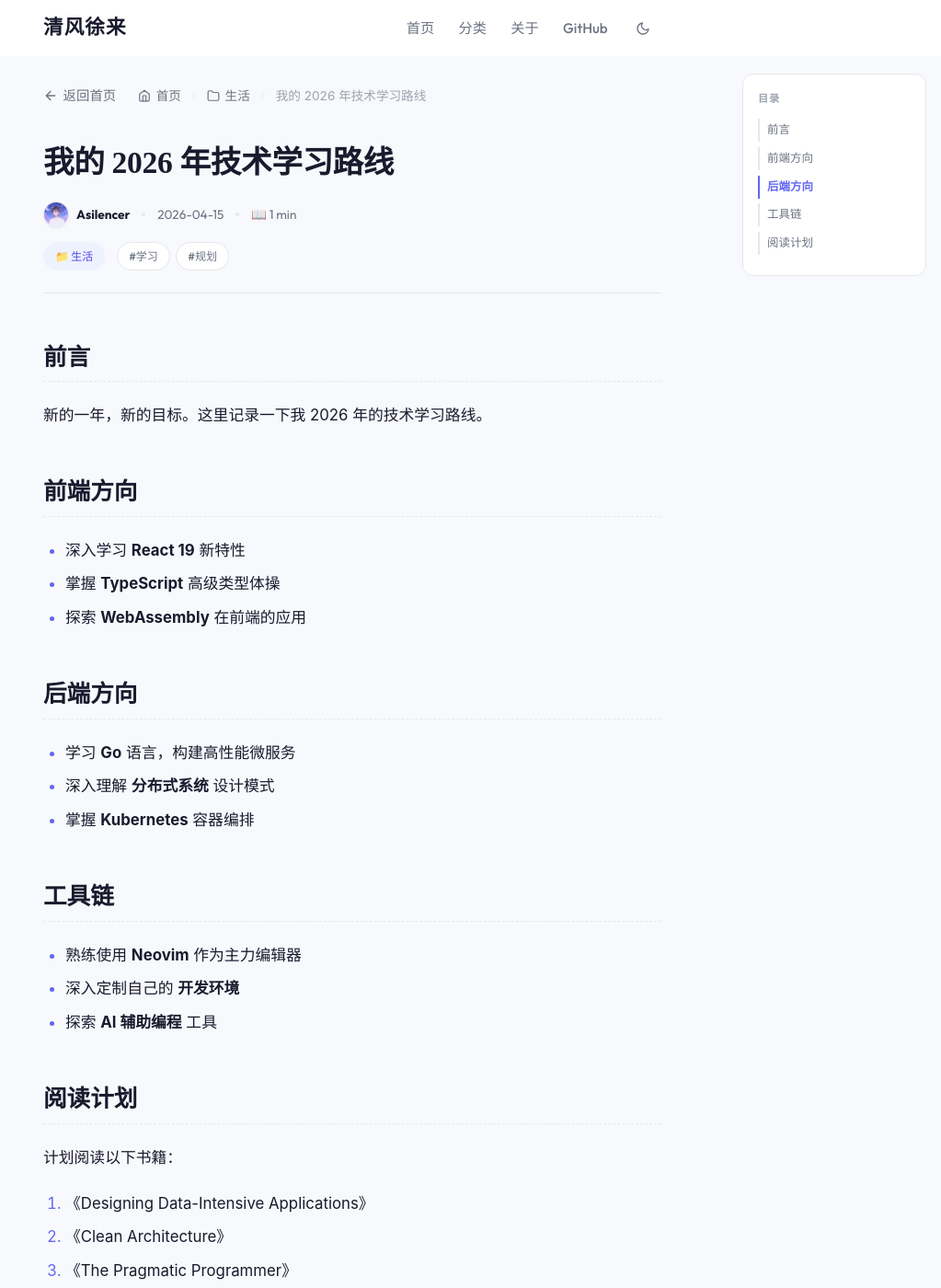
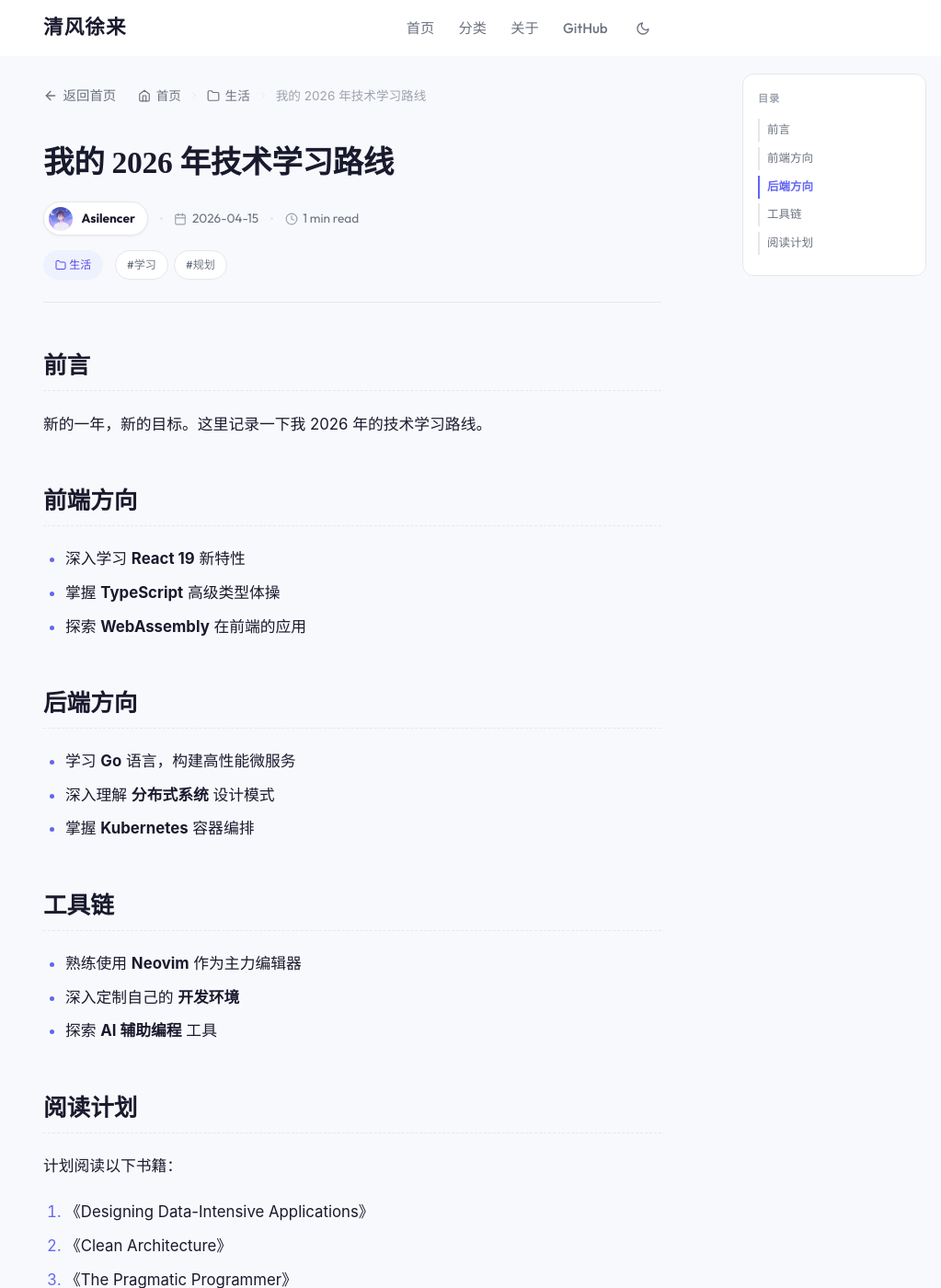
Before and after one commit to Asilencer/asilencer.github.io, a Jekyll site: the page built from _posts/2026-04-15-learning-roadmap-2026.md, in a window 1280 px wide and 1400 px high. Shown: the whole window at 92% size, without its empty margins (257-1280 px from the left). Built offline with Jekyll 4.4.1, drawn with Linux system fonts in a browser that asks for light colours; some web fonts are replaced.

Commit message:
style: refine author pill and replace emoji icons with feather SVG icons

```diff
--- a/_layouts/post.html
+++ b/_layouts/post.html
@@ -29,15 +29,23 @@ layout: default
       <h1 class="post-title">{{ page.title }}</h1>
       <div class="post-meta">
         <div class="post-meta-primary">
-          <span class="author">
+          <div class="author-block">
             <img src="{{ site.author.avatar | relative_url | default: '/assets/img/avatar.jpg' }}" alt="{{ page.author | default: site.author.name }}" class="author-avatar">
-            {% assign display_author = page.author | default: site.author.name %}
-            {% if display_author == 'asilencer' %}Asilencer{% else %}{{ display_author | capitalize }}{% endif %}
-          </span>
+            <span class="author-name">
+              {% assign display_author = page.author | default: site.author.name %}
+              {% if display_author == 'asilencer' %}Asilencer{% else %}{{ display_author | capitalize }}{% endif %}
+            </span>
+          </div>
           <span class="dot"></span>
-          <time datetime="{{ page.date | date_to_xmlschema }}">{{ page.date | date: "%Y-%m-%d" }}</time>
+          <div class="meta-item">
+            <svg class="meta-icon" width="14" height="14" viewBox="0 0 24 24" fill="none" stroke="currentColor" stroke-width="2" stroke-linecap="round" stroke-linejoin="round"><rect x="3" y="4" width="18" height="18" rx="2" ry="2"></rect><line x1="16" y1="2" x2="16" y2="6"></line><line x1="8" y1="2" x2="8" y2="6"></line><line x1="3" y1="10" x2="21" y2="10"></line></svg>
+            <time datetime="{{ page.date | date_to_xmlschema }}">{{ page.date | date: "%Y-%m-%d" }}</time>
+          </div>
           <span class="dot"></span>
-          <span>📖 {% assign wc = page.content | number_of_words %}{% assign rm = wc | divided_by: 200 | plus: 1 %}{{ rm }} min</span>
+          <div class="meta-item">
+            <svg class="meta-icon" width="14" height="14" viewBox="0 0 24 24" fill="none" stroke="currentColor" stroke-width="2" stroke-linecap="round" stroke-linejoin="round"><circle cx="12" cy="12" r="10"></circle><polyline points="12 6 12 12 16 14"></polyline></svg>
+            <span>{% assign wc = page.content | number_of_words %}{% assign rm = wc | divided_by: 200 | plus: 1 %}{{ rm }} min read</span>
+          </div>
         </div>
 
         {% if page.categories or page.tags %}
@@ -45,7 +53,10 @@ layout: default
           {% if page.categories %}
             <span class="post-tags categories">
               {% for cat in page.categories %}
-                <a href="/categories.html#{{ cat | slugify }}" class="tag tag-category">📁 {{ cat }}</a>
+                <a href="/categories.html#{{ cat | slugify }}" class="tag tag-category">
+                  <svg width="12" height="12" viewBox="0 0 24 24" fill="none" stroke="currentColor" stroke-width="2" stroke-linecap="round" stroke-linejoin="round"><path d="M22 19a2 2 0 0 1-2 2H4a2 2 0 0 1-2-2V5a2 2 0 0 1 2-2h5l2 3h9a2 2 0 0 1 2 2z"></path></svg>
+                  {{ cat }}
+                </a>
               {% endfor %}
             </span>
           {% endif %}
--- a/assets/css/style.css
+++ b/assets/css/style.css
@@ -728,26 +728,44 @@ img { max-width: 100%; height: auto; }
   gap: 0.8rem;
 }
 
-.post-meta .author {
+.post-meta .author-block {
   display: flex;
   align-items: center;
-  gap: 0.5rem;
-  font-weight: 600;
-  color: var(--color-text);
-}
-
-.author-avatar {
-  width: 28px;
-  height: 28px;
-  border-radius: 50%;
-  object-fit: cover;
+  gap: 0.6rem;
+  background: var(--color-surface);
+  padding: 0.3rem 0.8rem 0.3rem 0.3rem;
+  border-radius: 999px;
   border: 1px solid var(--color-border);
   box-shadow: var(--shadow-sm);
 }
 
+.author-avatar {
+  width: 26px;
+  height: 26px;
+  border-radius: 50%;
+  object-fit: cover;
+}
+
+.author-name {
+  font-weight: 600;
+  color: var(--color-text);
+  font-size: 0.85rem;
+}
+
+.meta-item {
+  display: flex;
+  align-items: center;
+  gap: 0.35rem;
+  color: var(--color-text-secondary);
+}
+
+.meta-icon {
+  color: var(--color-text-tertiary);
+}
+
 .post-meta .dot {
-  width: 4px;
-  height: 4px;
+  width: 3px;
+  height: 3px;
   background: var(--color-border);
   border-radius: 50%;
 }
```
